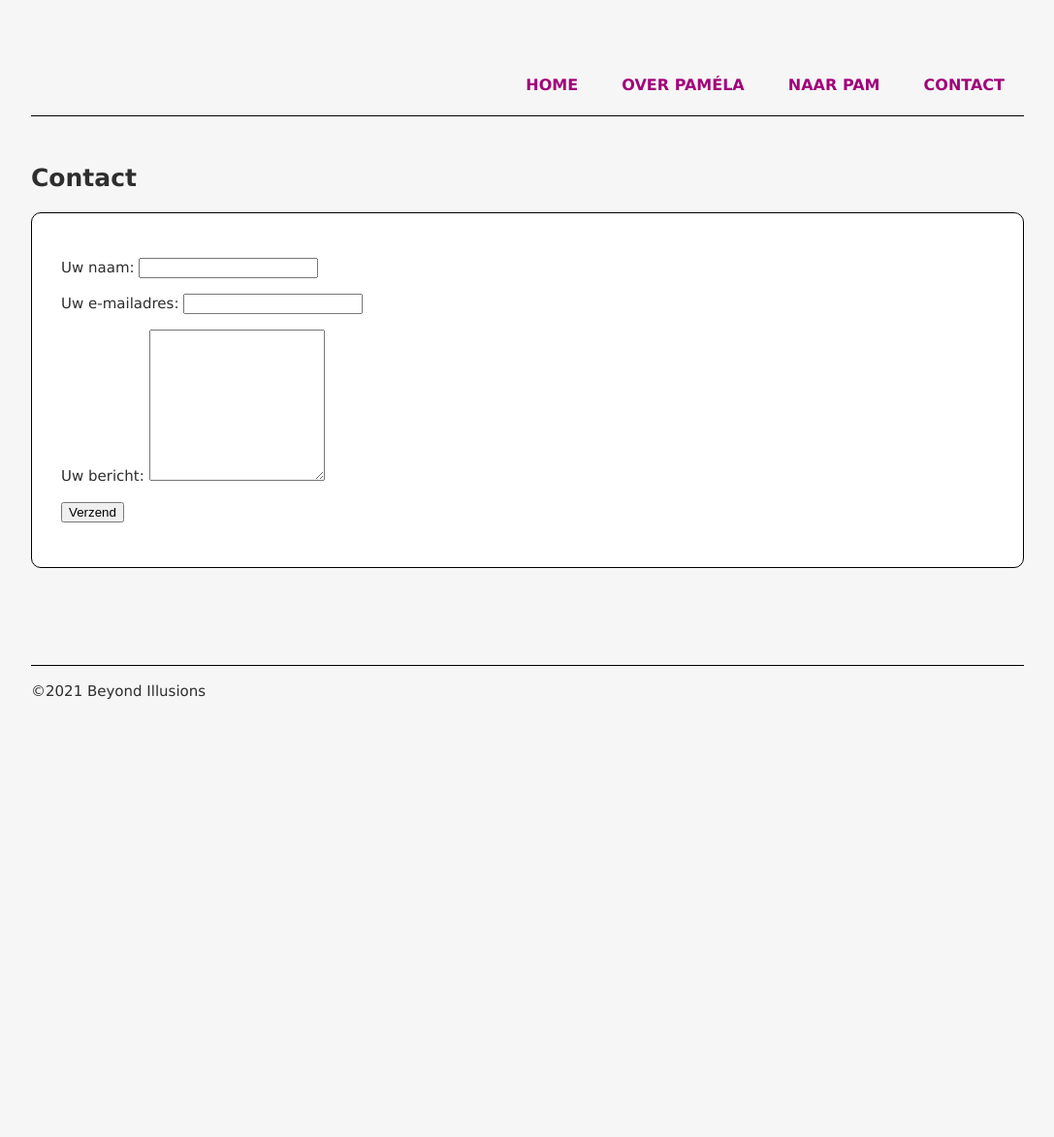
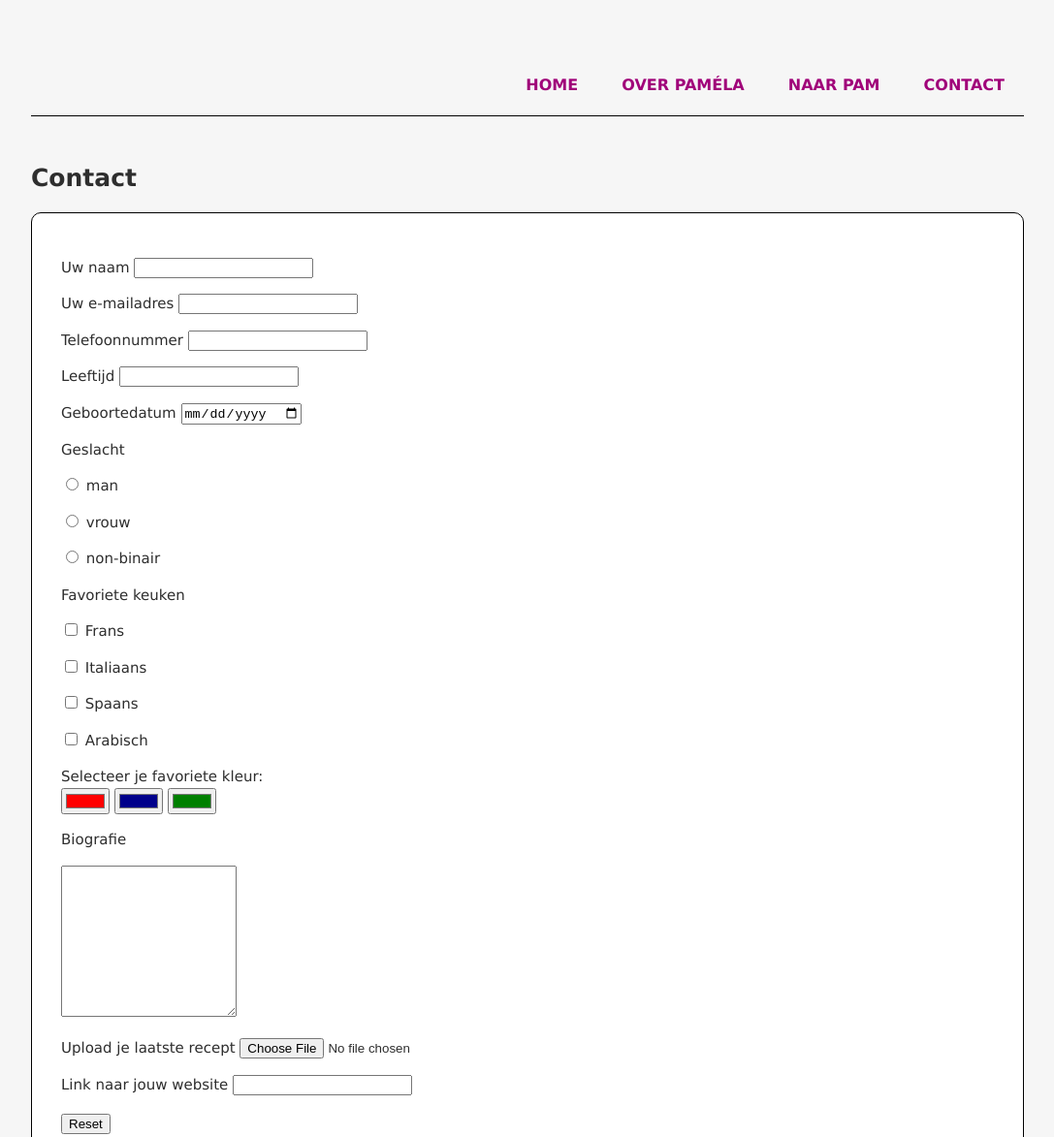
Before and after one commit to pzeylstra/winc_opdracht_7, a plain HTML site: page contact.html in a window 1280 px wide. Shown: the top 1173 px of the page at 97% size, without its empty margins (96-1183 px from the left). Before the commit the page ends 800 px from the top, so only its background shows below. Drawn offline with Linux system fonts and the light colour scheme.

Commit message:
Update contact.html

```diff
--- a/contact.html
+++ b/contact.html
@@ -21,14 +21,66 @@
     <main class="contactpagina">
         <form name="contact" method="POST" data-netlify="true">
             <p>
-                <label>Uw naam: <input type="text" name="name" /></label>
+                <label>Uw naam <input type="text" name="naam" /></label>
             </p>
             <p>
-                <label>Uw e-mailadres: <input type="email" name="email" /></label>
+                <label>Uw e-mailadres <input type="email" name="e-mailadres" /></label>
             </p>
             <p>
-                <label>Uw bericht: <textarea name="message" rows="10"></textarea></label>
+                <label>Telefoonnummer <input type="tel" name="telefoonnummer" /></label>
             </p>
+            <p>
+                <label>Leeftijd <input type="number" name="leeftijd" /></label>
+            </p>
+            <p>
+                <label>Geboortedatum <input type="date" name="geboortedatum" /></label>
+            </p>
+            <p>
+                <label>Geslacht</label>
+            <p></label>
+                <input type="radio" id="man" name="geslacht" value="man"> <label for="man">man</label>
+            </p>
+            <p>
+                <input type="radio" id="vrouw" name="geslacht" value="vrouw"> <label for="vrouw">vrouw</label>
+            </p>
+            <p>
+                <input type="radio" id="non-binair" name="geslacht" value="non-binair"> <label
+                    for="non-binair">non-binair</label>
+            </p>
+            <p> <label>Favoriete keuken</label>
+            <p></label>
+                <input type="checkbox" name="favoriete keuken" id="keuken" />
+                <label for="keuken">Frans</label>
+            </p>
+            <p>
+                <input type="checkbox" name="favoriete keuken" id="keuken" value="Italiaans" />
+                <label for="keuken">Italiaans</label>
+            </p>
+            </p>
+            <p>
+                <input type="checkbox" name="favoriete keuken" id="keuken" value="Spaans" />
+                <label for="keuken">Spaans</label>
+            </p>
+            <p>
+                <input type="checkbox" name="favoriete keuken" id="keuken" value="Arabisch" />
+                <label for="keuken">Arabisch</label>
+            </p>
+            <p>
+                <label for="kleur_schort">Selecteer je favoriete kleur:</label><br>
+                <input type="color" id="kleur_schort" name="rood" value="#ff0000">
+                <input type="color" id="kleur_schort" name="blauw" value="#00008B">
+                <input type="color" id="kleur_schort" name="groen" value="#008000">
+            </p>
+            <p>
+                <label>Biografie<p><textarea name="biografie" rows="10"></textarea></label>
+            </p>
+            <p>
+                <label>Upload je laatste recept <input type="file"></label>
+            </p>
+            <p>
+                <label>Link naar jouw website <input type="url"></label>
+            </p>
+            <button type="reset">Reset</button>
             <p>
                 <button type="submit">Verzend</button>
             </p>
```
